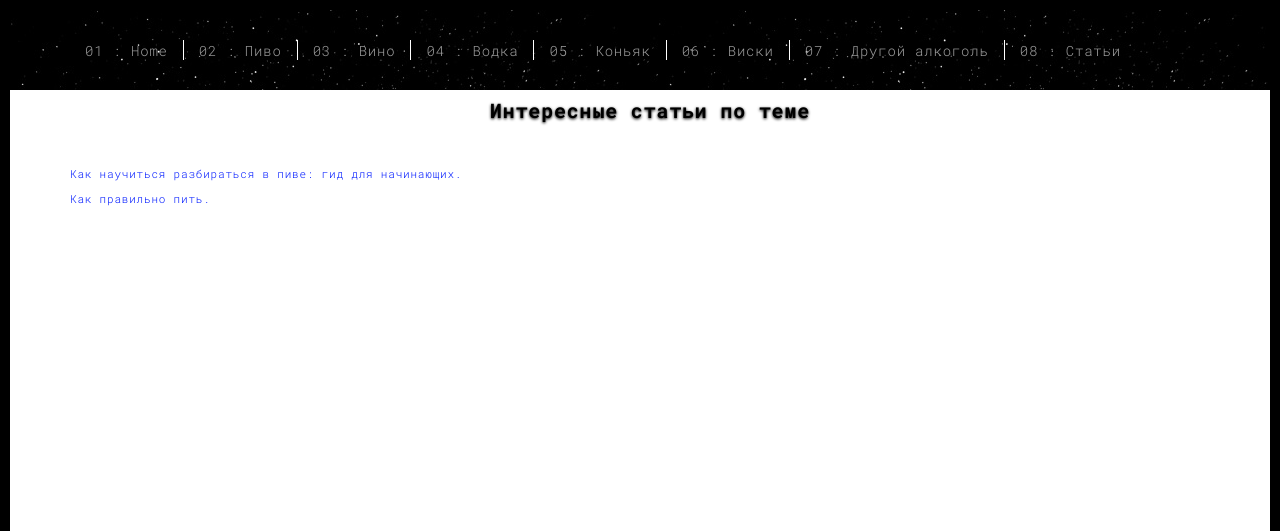
After one commit to ArtemZaitsev1994/beerblog, a FastAPI app: template templates/articles.html in a window 1280 px wide. The commit adds this page. Shown: the top 531 px of the page. Run offline with FastAPI, Linux system fonts and the light colour scheme; the template is opened without the code that fills it, so the values that code supplies are empty; parts of the project's set-up code (start-up, migrations or seed data) failed here and were passed over; some libraries are stand-ins or nearby versions.

Commit message:
articles

```diff
--- a/beer/views.py
+++ b/beer/views.py
@@ -18,6 +18,11 @@ class CommonResponse(BaseModel):
     acknowledged: bool
     message: str = None
     error_data: str = None
+
+
+@router.get('/articles', name='articles')
+async def articles(request: Request):
+    return templates.TemplateResponse("articles.html", {"request": request})
 
 
 @router.get('/', name='beer')
@@ -95,6 +100,7 @@ async def add_beer(
         'filenames': filenames,
     }
     result = await request.app.mongo['beer'].insert_item(data)
+    return templates.TemplateResponse("beer.html", {"request": request})
 
     if result.acknowledged:
         return {'acknowledged': True}
--- a/templates/add_beer.html
+++ b/templates/add_beer.html
@@ -83,10 +83,12 @@
                           <span class="fa-icon">
                             <i class="fa fa fa-map-marker" aria-hidden="true"></i>
                           </span>
-                          42 rue Moulbert 75016 Paris
+                          Улица Пушкина, Дом Колотушкина
                         </li>
                       </ul>
-                      <h3>Follow me on social networks</h3>
+                      <h3>Напиши мне</h3>
+                      <h3>- -*--    **** **- *--- </h3>
+
                       <a href="http://www.facebook.com" title="" class="fa-icon">
                         <i class="fa fa-facebook"></i>
                       </a>
--- /dev/null
+++ b/templates/articles.html
@@ -0,0 +1,25 @@
+{% extends 'base.html' %}
+
+{% block content %}
+<link href="{{ url_for('static', path='./slider.css') }}" rel="stylesheet">
+<div class="section-container">
+    <div class="container">
+      <div class="row">
+        <div class="col-xs-12">
+          <div class="section-container-spacer text-center">
+            <h4 class="h3">Интересные статьи по теме</h4>
+          </div>
+          <a href="https://pikabu.ru/story/kak_nauchitsya_razbiratsya_v_pive_gid_dlya_nachinayushchikh_2127809">Как научиться разбираться в пиве: гид для начинающих.</a>
+          <br>
+          <a href="https://habr.com/ru/post/480274/">Как правильно пить.</a>
+       </div>
+      </div>
+    </div>
+  </div>
+
+{% endblock %}
+
+
+{% block footer %}
+<script type="text/javascript" src="{{ url_for('static', path='./js/beer/add_beer.js') }}"></script>
+{% endblock %}
--- a/templates/base.html
+++ b/templates/base.html
@@ -43,12 +43,12 @@
         <ul class="nav navbar-nav ">
           <li><a href="{{ url_for('common') }}" title="">01 : Home</a></li>
           <li><a href="{{ url_for('beer') }}" title="">02 : Пиво</a></li>
-          <li><a href="./about.html" title="">03 : Вино</a></li>
-          <li><a href="./contact.html" title="">04 : Водка</a></li>
-          <li><a href="./components.html" title="">05 : Коньяк</a></li>
-          <li><a href="./components.html" title="">06 : Виски</a></li>
-          <li><a href="./components.html" title="">07 : Другой алкоголь</a></li>
-          <li><a href="./components.html" title="">08 : Статьи</a></li>
+          <li><a href="" title="">03 : Вино</a></li>
+          <li><a href="" title="">04 : Водка</a></li>
+          <li><a href="" title="">05 : Коньяк</a></li>
+          <li><a href="" title="">06 : Виски</a></li>
+          <li><a href="" title="">07 : Другой алкоголь</a></li>
+          <li><a href="{{ url_for('articles') }}" title="">08 : Статьи</a></li>
         </ul>
 
 
--- a/templates/js/beer/add_beer.js
+++ b/templates/js/beer/add_beer.js
@@ -11,7 +11,6 @@ $(document).ready(function(){
 
 
     send_review = function(){
-        console.log(1111)
         errors = ''
 
         if ($('#name').val().length < 1){
@@ -42,6 +41,7 @@ $(document).ready(function(){
         data.append('review', $('#review').val())
         data.append('others', $('#others').val())
         data.append('photo', $('#photo')[0].files[0])
+        data.append('gravity', $('#gravity').val())
         // data1 = {
         //     'name': $('#name').val(),
         //     'manufacturer': $('#manufacturer').val(),
@@ -61,7 +61,7 @@ $(document).ready(function(){
             // data: JSON.stringify(data),
             data: data,
             processData: false,
-            contentType: 'multipart/form-data',
+            contentType: 'multipart/form-data; boundary=----WebKitFormBoundaryAfue2PxayUdscUBZ',
             success: function(data) {
                 console.log(data)
                 showSucces()
```
